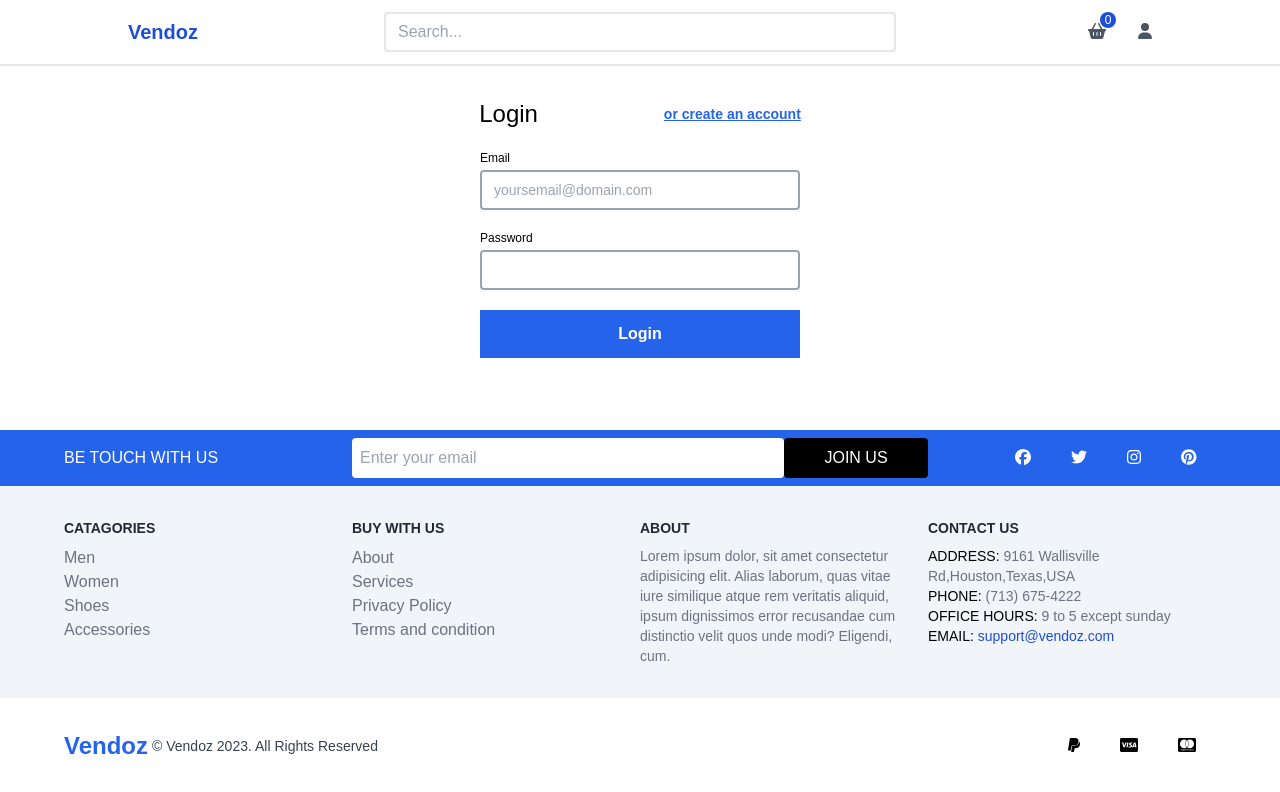
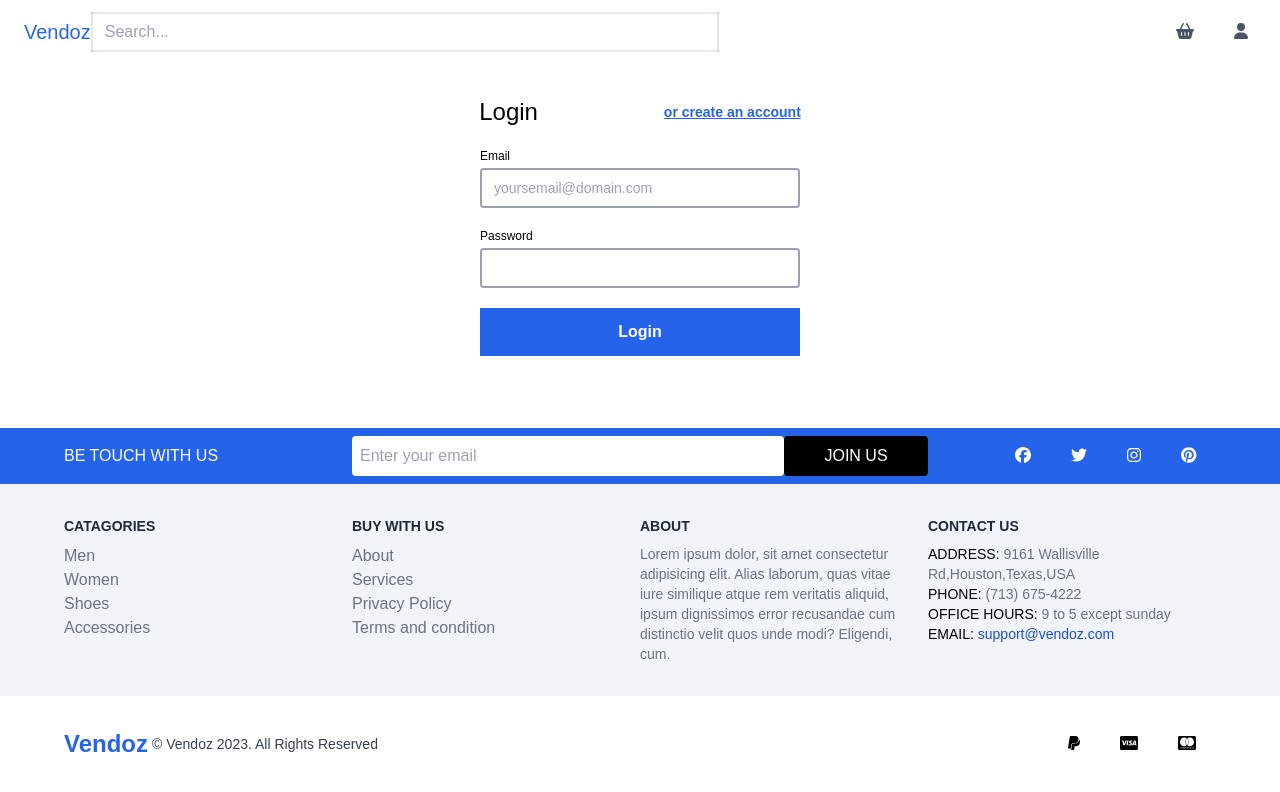
Before and after one commit to mirsahib/vendoz, a Next.js app in the folder frontend/: page /user/signin in a window 1280 px wide. Shown: the top 792 px of the page. Built offline with nearby package versions, Linux system fonts and the light colour scheme; a web font is replaced by a local one.

Commit message:
:construction: Working on new header

```diff
--- a/frontend/src/components/Layout/Header.tsx
+++ b/frontend/src/components/Layout/Header.tsx
@@ -1,91 +1,47 @@
-import { useAppSelector } from "@/store";
+import { FontAwesomeIcon } from "@fortawesome/react-fontawesome";
 import Link from "next/link";
-import React, { ReactNode, useContext, useEffect, useState } from "react";
-import CartMenu from "../CartMenu";
-import ConditionalWrapper from "../ConditionalWrapper";
-import useDelayUnMount from "@/hooks/useDelayUnMount";
-import Image from "next/image";
-import { FontAwesomeIcon } from "@fortawesome/react-fontawesome";
-import { faUser } from "@fortawesome/free-solid-svg-icons";
-import UserMenu from "../UserMenu";
-import { AuthContext } from "@/context/AuthContext";
+import { faShoppingBasket, faUser } from "@fortawesome/free-solid-svg-icons";
+
 function Header() {
-	const [isSearchActive, isSetSearchActive] = useState(false);
-	const showAnimate = useDelayUnMount(isSearchActive, 250);
-	const {user} = useContext(AuthContext)
-
 	return (
-		<>
-			{!isSearchActive ? (
-				<div className="py-3 border-b-2 border-gray-200">
-					<nav className="flex justify-between items-center w-[95%] h-10 lg:w-[80%] sm:w-[90%] mx-auto">
-						<div className="flex basis-1/4 flex-row gap-8 items-center ">
-							<Link href="/">
-								<h1 className="text-xl font-semibold text-blue-700">
-									Vendoz
-								</h1>
+		<header className="text-gray-600 bg-white body-font">
+			<div className="container mx-auto flex flex-wrap p-3 flex-col md:flex-row items-center">
+				<Link
+					href={"/"}
+					className="flex title-font font-medium items-center text-blue-600 mb-4 md:mb-0"
+				>
+					{/* <svg
+						xmlns="http://www.w3.org/2000/svg"
+						fill="none"
+						stroke="currentColor"
+						stroke-linecap="round"
+						stroke-linejoin="round"
+						stroke-width="2"
+						className="w-10 h-10 text-white p-2 bg-indigo-500 rounded-full"
+						viewBox="0 0 24 24"
+					>
+						<path d="M12 2L2 7l10 5 10-5-10-5zM2 17l10 5 10-5M2 12l10 5 10-5"></path>
+					</svg> */}
+					<span className="ml-3 text-xl">Vendoz</span>
 				</Link>
-						</div>
-						<div className="flex basis-1/2 ">
+				<div className="w-[50%] flex justify-center bg-red-300">
 					<input
-								onFocus={() => isSetSearchActive(true)}
-								// onBlur={() => isSetSearchActive(false)}
 						type="text"
 						className="w-full h-10 border-2 rounded focus:outline-blue-600 p-3"
 						placeholder="Search..."
 					/>
 				</div>
-						<ul className="flex justify-end basis-1/4 gap-8">
-							<li className="relative">
-								<CartMenu />
-							</li>
-							<li className="relative">
-								{user?<Link href={'/user/me'} className="text-black">My Account</Link>:<UserMenu/>}
-							</li>
-						</ul>
+
+				<nav className="md:ml-auto flex flex-wrap items-center text-base justify-center">
+					<Link href={"/"} className="mr-10 hover:text-blue-600">
+						<FontAwesomeIcon icon={faShoppingBasket} />
+					</Link>
+					<Link href={"/"} className="mr-5 hover:text-blue-600">
+						<FontAwesomeIcon icon={faUser} />
+					</Link>
 				</nav>
 			</div>
-			) : (
-				<div className="w-full h-[66px]">
-					<div
-						className={
-							showAnimate
-								? "fixed top-0 z-10 bg-white flex flex-col items-center w-full m-auto animate show"
-								: "fixed top-0 z-10 bg-white flex flex-col items-center w-full m-auto animate"
-						}
-					>
-						<div className="flex justify-center w-full mt-4 mb-2">
-							<input
-								onBlur={() => isSetSearchActive(false)}
-								autoFocus
-								type="text"
-								className="w-[70%] h-10 border-2 rounded focus:outline-blue-600 p-3"
-								placeholder="Search..."
-							/>
-						</div>
-						<div className="w-[70%]">
-							<ul className="flex flex-wrap">
-								<li className="p-2">
-									<Link href={''} className="hover:text-blue-600">
-										<div className="relative w-[100px] h-[100px]">
-											<Image
-												src={"/images/t-shirt.jpg"}
-												fill
-												style={{objectFit:'contain'}}
-												alt="hero"
-											/>
-										</div>
-										<div>
-											<h3>Smug t-shirt</h3>
-										</div>
-									</Link>
-								</li>
-							</ul>
-						</div>
-					</div>
-				</div>
-			)}
-		</>
+		</header>
 	);
 }
 
```
Lines whose indentation alone changed are shown as unchanged.
